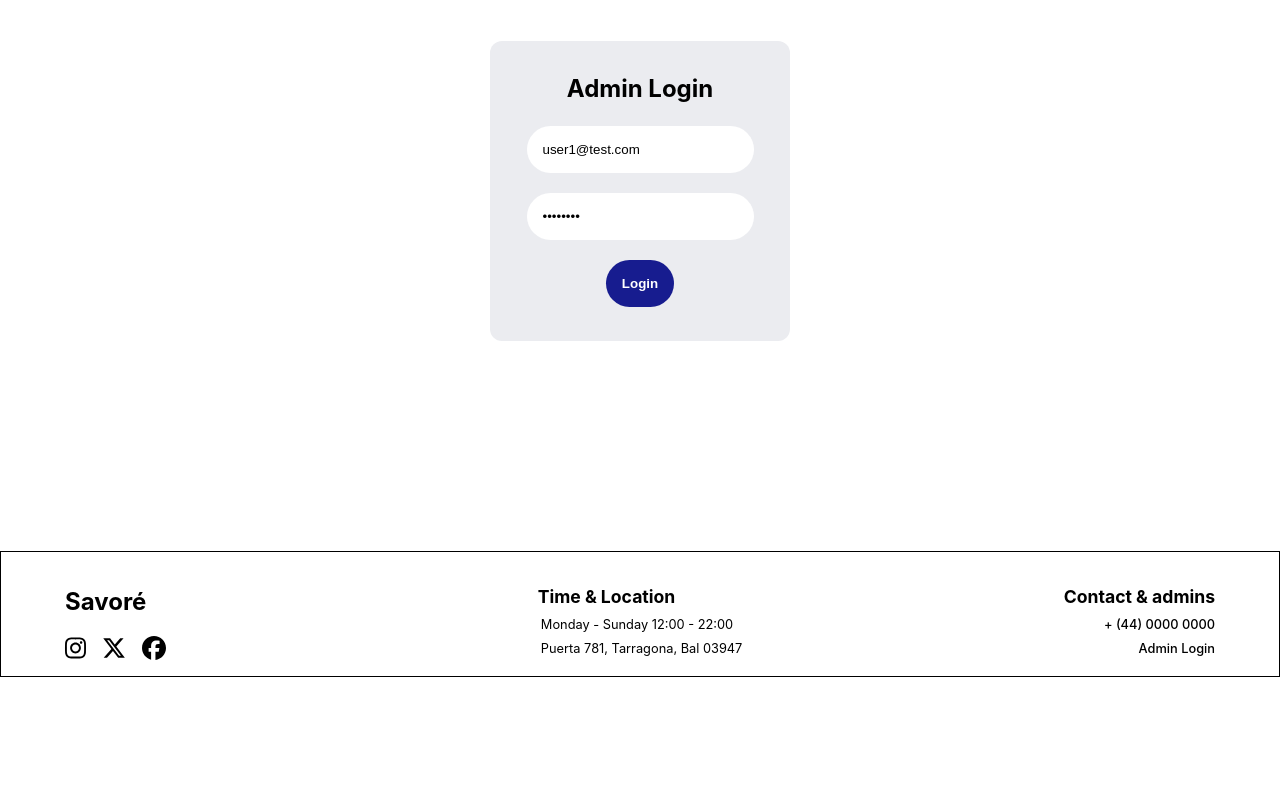
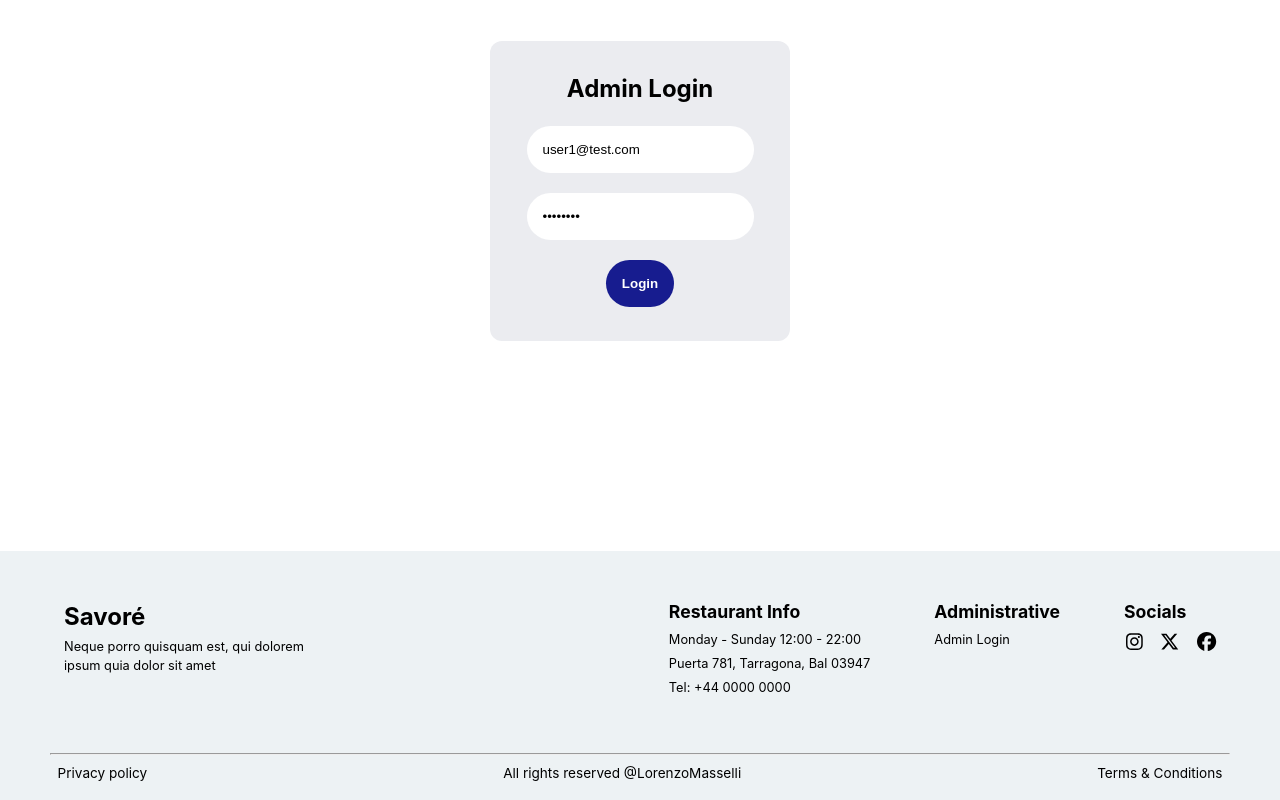
Before and after one commit to LorenzoMasselli/react-rails-restaurant-frontend, a React (Vite) app in the folder frontend/: page /react-rails-restaurant-frontend/admin in a window 1280 px wide. Shown: the part 229-1029 px from the top of the page. Before the commit the page ends 906 px from the top, so only its background shows below. Built offline with nearby package versions, Linux system fonts and the light colour scheme; a web font is replaced by a local one.

Commit message:
redesigned sidebar

```diff
--- a/frontend/src/features/bookings/forms/NewBookingForm.jsx
+++ b/frontend/src/features/bookings/forms/NewBookingForm.jsx
@@ -3,7 +3,7 @@ import { useNavigate } from "react-router-dom"
 import './BookingForms.css'
 
 
-function NewBookingForm({currUser, setCurrUser, setBookings }) {
+function NewBookingForm({currUser, setCurrUser, setBookings, onNewFormClose }) {
     const [name, setName] = useState("")
     const [quantity, setQuantity] = useState("")
     const [phone, setPhone] = useState("")
@@ -37,12 +37,11 @@ function NewBookingForm({currUser, setCurrUser, setBookings }) {
         })
 
         if (response.ok) {
+            onNewFormClose();
             const { id, ...otherData } = await response.json();
-
-            // Update state with the new booking
             setBookings((prevBookings) => [
+                ...prevBookings,
                 { id, ...otherData },
-                ...prevBookings,  // Keep the existing bookings
             ]);
             if (currUser && currUser.admin) {
                 // navigate(`/react-rails-restaurant-frontend/bookings/`)
@@ -171,7 +170,7 @@ function NewBookingForm({currUser, setCurrUser, setBookings }) {
                         />
                 </div>
                 <div className="button-div">
-                    <button className="form-button" type="submit" disabled={!isValid}>Create a booking</button>
+                    <button className="form-button pointer" type="submit" disabled={!isValid}>Create a booking</button>
                 </div>
            </form>
         </div>
--- a/frontend/src/features/bookings/pages/BookingHomepage.jsx
+++ b/frontend/src/features/bookings/pages/BookingHomepage.jsx
@@ -57,6 +57,29 @@ function BookingHomepage({isTitleAtTop, handleTitleAtTopChange, handleScrollPosi
 
     //   };
 
+    const handleIntersection = (entries, observer) => {
+        entries.forEach(entry => {
+            if (entry.isIntersecting) {
+                entry.target.classList.add('show');
+                observer.unobserve(entry.target);
+            }
+        });
+    };
+
+    useEffect(() => {
+        const elementsToObserve = document.querySelectorAll('.home-1, .home-3, .home-4, .home-5');
+
+        const observer = new IntersectionObserver(handleIntersection, { threshold: 0.2 });
+
+        elementsToObserve.forEach(element => {
+            observer.observe(element);
+        });
+
+        return () => {
+            observer.disconnect();
+        };
+    }, []);
+
 
     return (
         <div className='home'>
--- a/frontend/src/features/bookings/pages/BookingsCalendar.jsx
+++ b/frontend/src/features/bookings/pages/BookingsCalendar.jsx
@@ -21,9 +21,9 @@ function BookingsCalendar({ bookings, activeDate, formattedDate, backwardDate, f
     const handleSearchChange = (e) => {
         setSearchQuery(e.target.value);
     };
-    function capitalizeFirstLetter(string) {
-        return string.charAt(0).toUpperCase() + string.slice(1);
-    }
+    // function capitalizeFirstLetter(string) {
+    //     return string.charAt(0).toUpperCase() + string.slice(1);
+    // }
 
 
     const timeBlocks =  useMemo(() => {
@@ -108,6 +108,7 @@ function BookingsCalendar({ bookings, activeDate, formattedDate, backwardDate, f
             {filteredBookings.length >= 0 && (
                 <div className='confirmed-bookings'>
                     <div className="bookings-data-search">
+                        <div className="bookings-data-search-left">
                             <div className='search-confirmed-bookings'>
                                 <FontAwesomeIcon icon={faMagnifyingGlass} />
                                 <input
@@ -116,6 +117,7 @@ function BookingsCalendar({ bookings, activeDate, formattedDate, backwardDate, f
                                 value={searchQuery}
                                 onChange={handleSearchChange}
                                 />
+                            </div>
                         </div>
                         <div className='date-search'>
                             <div className='date-clicker'>
--- a/frontend/src/features/bookings/pages/Homepage.css
+++ b/frontend/src/features/bookings/pages/Homepage.css
@@ -245,6 +245,9 @@
     align-items: center;
     justify-content: center;
     gap: 0px;
+    transition: 0.5s;
+    transform-origin: left;
+    transform: scale(1);
 }
 
 .header {
@@ -357,3 +360,13 @@
 .home {
     position: relative;
 }
+
+
+.home-1, .home-3, .home-4, .home-5 {
+    opacity: 0;
+    transition: opacity 0.5s;
+}
+
+.home-1.show, .home-3.show, .home-4.show, .home-5.show  {
+    opacity: 1;
+}
--- a/frontend/src/features/footer/Footer.css
+++ b/frontend/src/features/footer/Footer.css
@@ -4,11 +4,28 @@
     justify-content: space-between;
     align-items: flex-start;
     color: black;
-    border: solid 1px black;
-    padding: 1rem 4rem;
-    padding-top: 2rem;
+    padding: 3rem 4rem;
+    gap: 4rem;
+}
+footer {
+    background-color: #edf2f4;
 }
 
+footer hr {
+    width: 92%;
+    color: #101923;
+}
+.footer-bottom {
+    padding: 0rem 3.6rem;
+    display: flex;
+    justify-content: space-between;
+}
+
+.footer-bottom p {
+    font-size: 0.85rem;
+    margin: 0rem 0rem 1rem 0rem;
+
+}
 
 .footer-center {
     display: flex;
@@ -18,7 +35,7 @@
 .footer-left {
     display: flex;
     flex-direction: column;
-    gap: 1rem;
+    gap: 0.1rem;
 }
 
 .footer-right {
@@ -32,6 +49,7 @@
     display: flex;
     gap: 1rem;
     align-items: center;
+    margin-top: 0.1rem;
 }
 
 .footer-icons img{
@@ -62,6 +80,12 @@
     margin: 0rem;
     font-size: 1.5rem;
 }
+.footer-left p {
+    font-size: 0.8rem;
+    margin: 0;
+    width: 270px;
+    text-wrap: wrap;
+}
 
 .footer-center-header {
     margin: 0rem;
@@ -73,11 +97,13 @@
     font-size: 1.1rem;
 }
 
-.footer-center p {
+.footer-center p, .footer-center a {
     margin: 0rem;
     margin-top: 0.3rem;
     font-size: 0.8rem;
-    padding-left: 0.2rem;
+}
+.footer-center a {
+    font-weight: 400;
 }
 .footer-right a {
     margin: 0rem;
@@ -94,3 +120,12 @@ body::-webkit-scrollbar {
     flex-grow: 1;
     flex-basis: 0;
 }
+
+.footer-right-container {
+    display: flex;
+    flex-direction: column;
+}
+
+.footer-right-container a {
+    margin-left: 0.1rem;
+}
--- a/frontend/src/features/footer/Footer.jsx
+++ b/frontend/src/features/footer/Footer.jsx
@@ -12,22 +12,34 @@ function Footer() {
             <div className="footer">
                 <div className='footer-left'>
                     <h2 className='footer-left-header'>Savoré</h2>
-                    <div className="footer-icons">
-                        <a href='https://www.instagram.com' target='blank'><FontAwesomeIcon icon={faInstagram}  alt="Instagram logo" size="xl"/></a>
-                        <a href='https://www.twitter.com' target='blank'><FontAwesomeIcon icon={faXTwitter} alt="Twitter logo" size="xl"/></a>
-                        <a href='https://www.facebook.com' target='blank'><FontAwesomeIcon icon={faFacebook}  alt="Instagram logo"  size="xl"/></a>
-                    </div>
+                    <p>Neque porro quisquam est, qui dolorem ipsum quia dolor sit amet</p>
                 </div>
                 <div className='footer-center'>
-                        <h3 className='footer-center-header'>Time & Location</h3>
+                        <h3 className='footer-center-header'>Restaurant Info</h3>
                         <p>Monday - Sunday 12:00 - 22:00</p>
                         <p>Puerta 781, Tarragona, Bal 03947</p>
+                        <a href='tel:23000000000' target='blank'>Tel: +44 0000 0000</a>
                 </div>
-                <div className='footer-right'>
-                        <h3 className='footer-right-header'>Contact & admins</h3>
-                        <a href='tel:23000000000' target='blank'>+ (44) 0000 0000</a>
-                        <Link to="/react-rails-restaurant-frontend/admin"> <span style={{color:"black"}}>Admin Login</span></Link>
+                <div className='footer-center'>
+                        <h3 className='footer-center-header'>Administrative</h3>
+                        <Link to="/react-rails-restaurant-frontend/admin"> <span>Admin Login</span></Link>
                 </div>
+                <div className='footer-center'>
+                <div className='footer-right-container'>
+                            <h3 className='footer-right-header'>Socials</h3>
+                            <div className="footer-icons">
+                                <a href='https://www.instagram.com' target='blank'><FontAwesomeIcon icon={faInstagram}  alt="Instagram logo" size="xl"/></a>
+                                <a href='https://www.twitter.com' target='blank'><FontAwesomeIcon icon={faXTwitter} alt="Twitter logo" size="xl"/></a>
+                                <a href='https://www.facebook.com' target='blank'><FontAwesomeIcon icon={faFacebook}  alt="Instagram logo"  size="xl"/></a>
+                            </div>
+                        </div>
+                </div>
+            </div>
+            <hr />
+            <div className='footer-bottom'>
+                <p>Privacy policy</p>
+                <p>All rights reserved @LorenzoMasselli</p>
+                <p>Terms & Conditions</p>
             </div>
         </footer>
     )
--- a/frontend/src/features/navbar/Navbar.css
+++ b/frontend/src/features/navbar/Navbar.css
@@ -1,6 +1,5 @@
 .navbar {
 position: fixed;
-display: flex;
 justify-content:center;
 width: 100vw;
 z-index: 2;
--- a/frontend/src/features/navbar/Navbar.jsx
+++ b/frontend/src/features/navbar/Navbar.jsx
@@ -14,13 +14,10 @@ function Navbar({currUser, isTitleAtTop,isHomeTwoAtTop, setActiveForm  }) {
 
 
     return (
-        <nav className='navbar' >
+        <nav className='navbar' style={{display: pathname !== "/react-rails-restaurant-frontend/bookings" ? "flex" : "none"}}>
             <section className='navbar-1' style={{backgroundColor: isHomeTwoAtTop ? "rgba(255, 255, 255, 1)": pathname !== "/react-rails-restaurant-frontend/home" ? "rgba(255, 255, 255, 1)" : "rgba(255, 255, 255, 0.5)"}}>
                 <div className='navbar-1-left' style={{display: pathname !== "/react-rails-restaurant-frontend/home" ? "none" : "flex"}}>
                     <div className='navbar-1-contacts'>
-                        {/* <a href='tel:2302632599' target='blank'><FontAwesomeIcon icon={faPhone} style={{color: "white",}} size='sm'/> (230) 2632599</a>
-                        <a href='https://wa.me/23054886740' target='blank'><FontAwesomeIcon icon={faWhatsapp} style={{color: "#0FBA18",}} size='lg'/> <span> (230) 54886740</span></a>
-                        <p>Mon-Sun 12:00 - 22:00 </p> */}
                         <a href="https://www.google.com/maps/dir/?api=1&destination=-20.01557109059909,57.58057550851208">20.0156° S, 57.5806° E </a>
                     </div>
                 </div>
--- /dev/null
+++ b/package.json
@@ -0,0 +1,5 @@
+{
+  "dependencies": {
+    "react-tooltip": "^5.25.1"
+  }
+}
```
Also changed, not shown: frontend/src/features/bookings/pages/BookingPages.css (+30 -28 lines), frontend/src/features/bookings/pages/BookingsList.jsx (+43 -10 lines), frontend/src/features/bookings/pages/BookingsTable.jsx (+10 -6 lines), 1 other file (tests, documents, lock files or other folders). Lines whose indentation alone changed are shown as unchanged.
